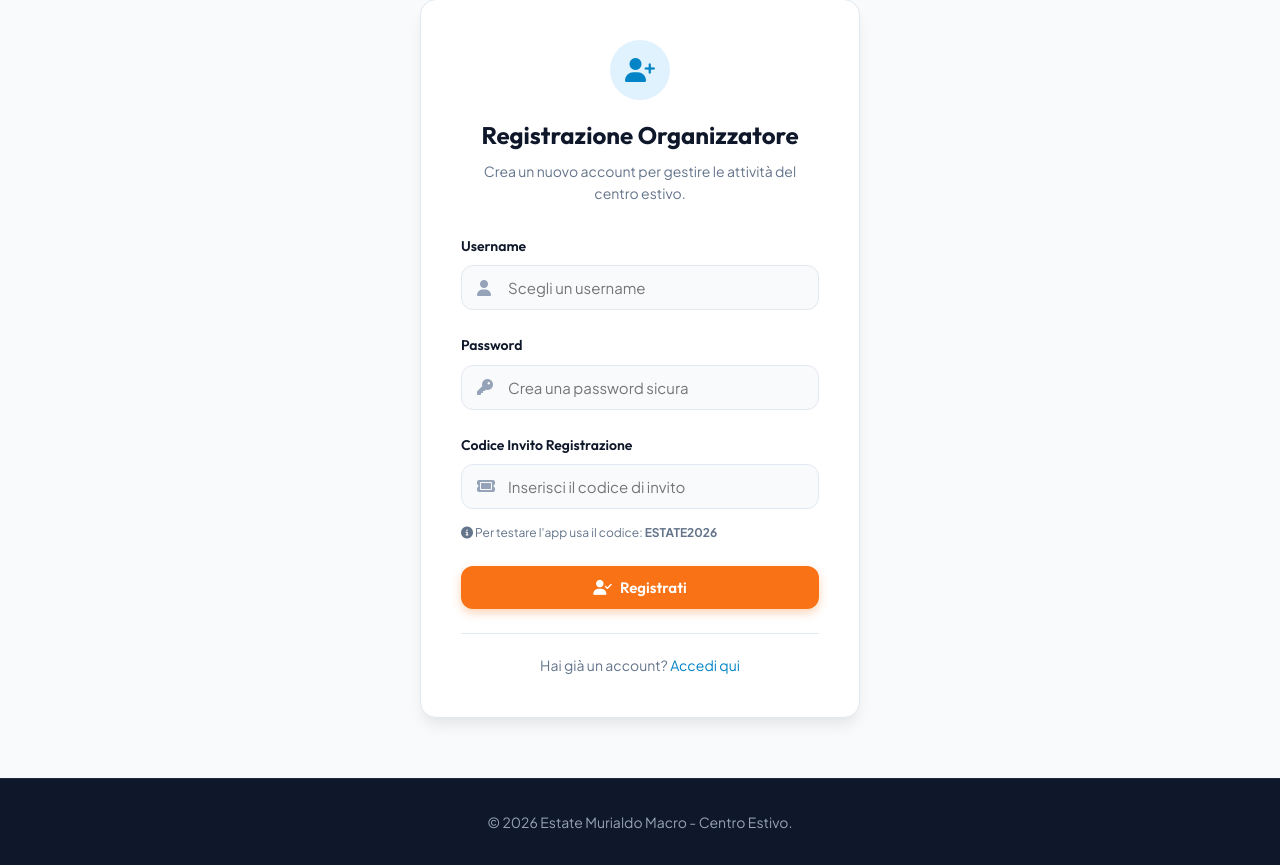
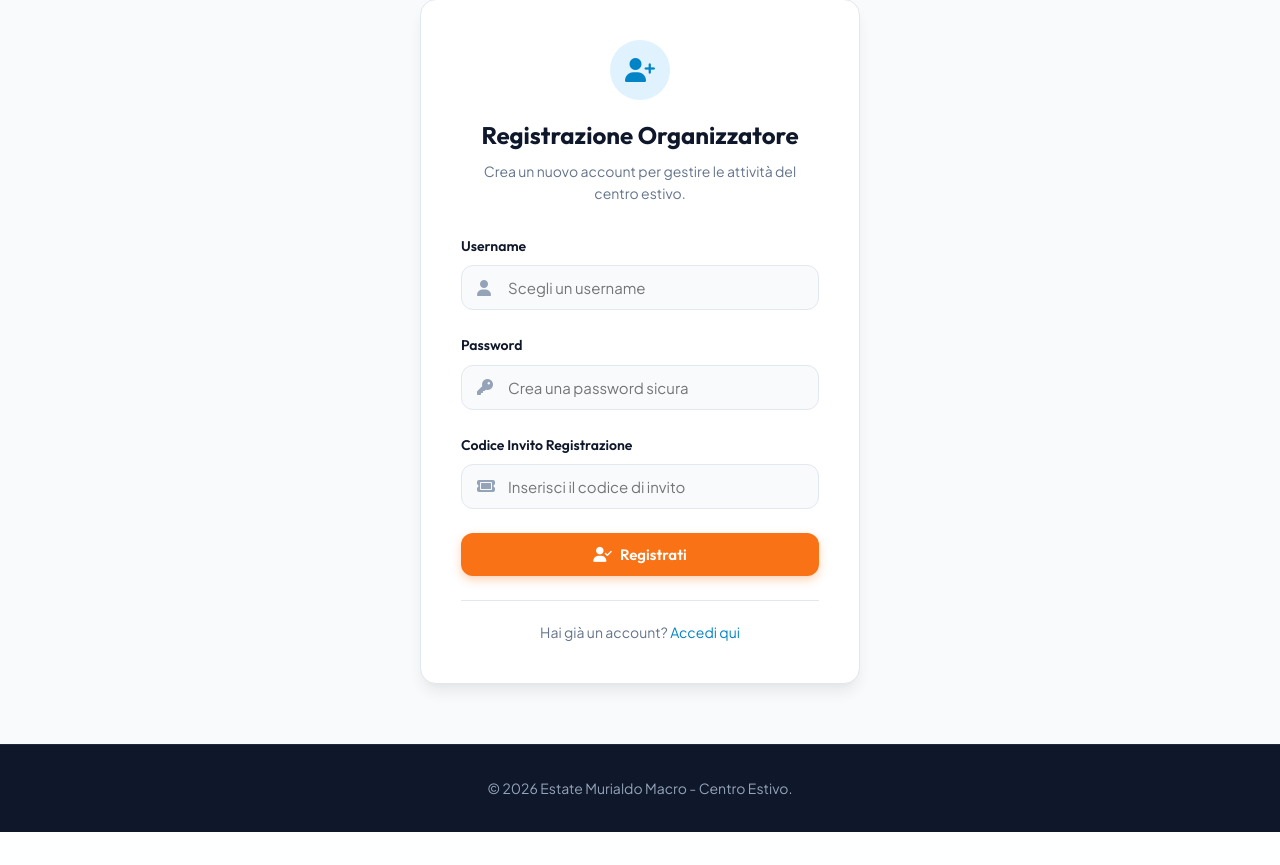
Before and after one commit to PackedVeil/GestionaleEstate, a Flask app: page /register in a window 1280 px wide. Shown: the part 116-981 px from the top of the page. After the commit the page ends 948 px from the top, so only its background shows below. Run offline with Flask 3, Linux system fonts and the light colour scheme.

Commit message:
hiding register key

```diff
--- a/templates/register.html
+++ b/templates/register.html
@@ -34,9 +34,9 @@
                     <i class="fa-solid fa-ticket input-icon"></i>
                     <input type="text" name="invite_code" id="invite_code" placeholder="Inserisci il codice di invito" required class="form-control pad-left">
                 </div>
-                <small class="form-hint">
+                <!-- <small class="form-hint">
                     <i class="fa-solid fa-info-circle"></i> Per testare l'app usa il codice: <strong>{{ invite_code_hint }}</strong>
-                </small>
+                </small> -->
             </div>
 
             <button type="submit" class="btn btn-primary btn-block"><i class="fa-solid fa-user-check"></i> Registrati</button>
```
